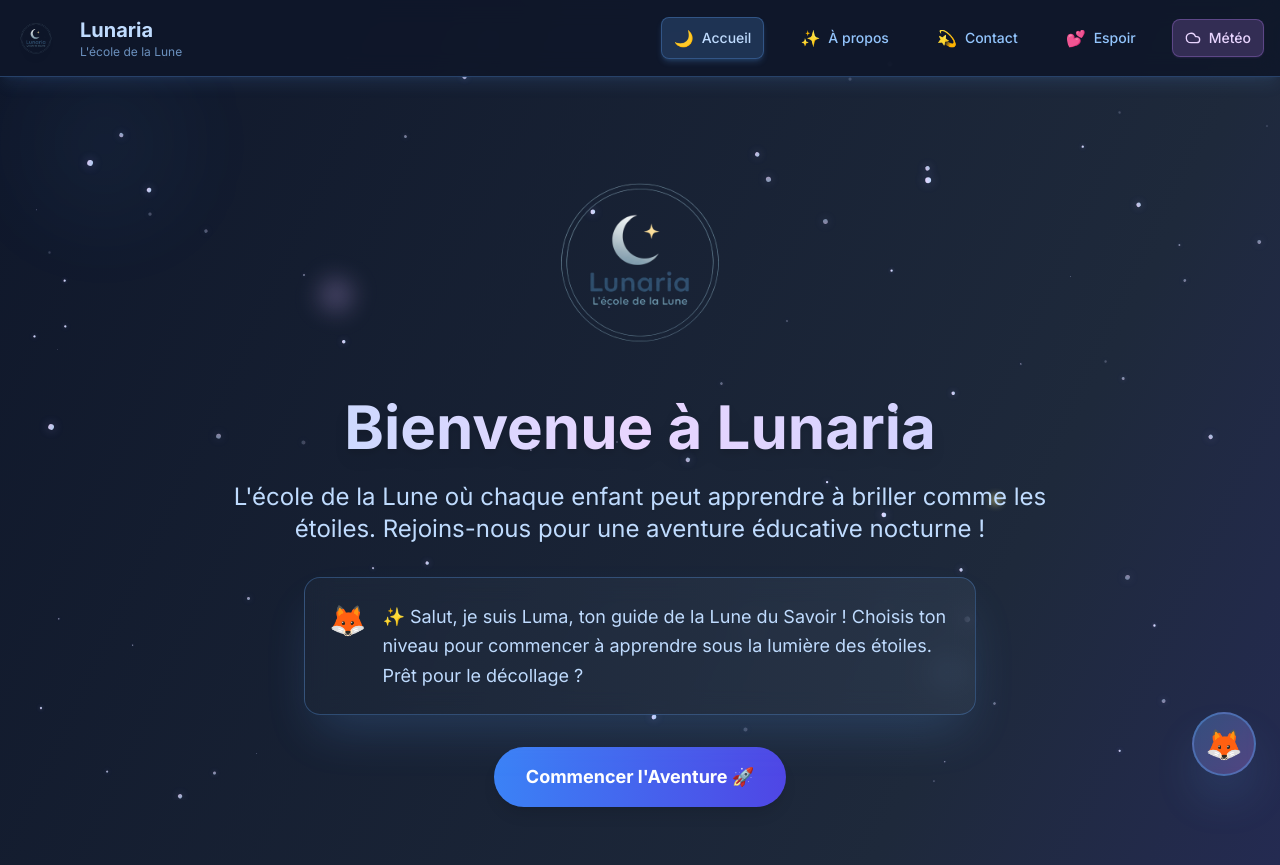
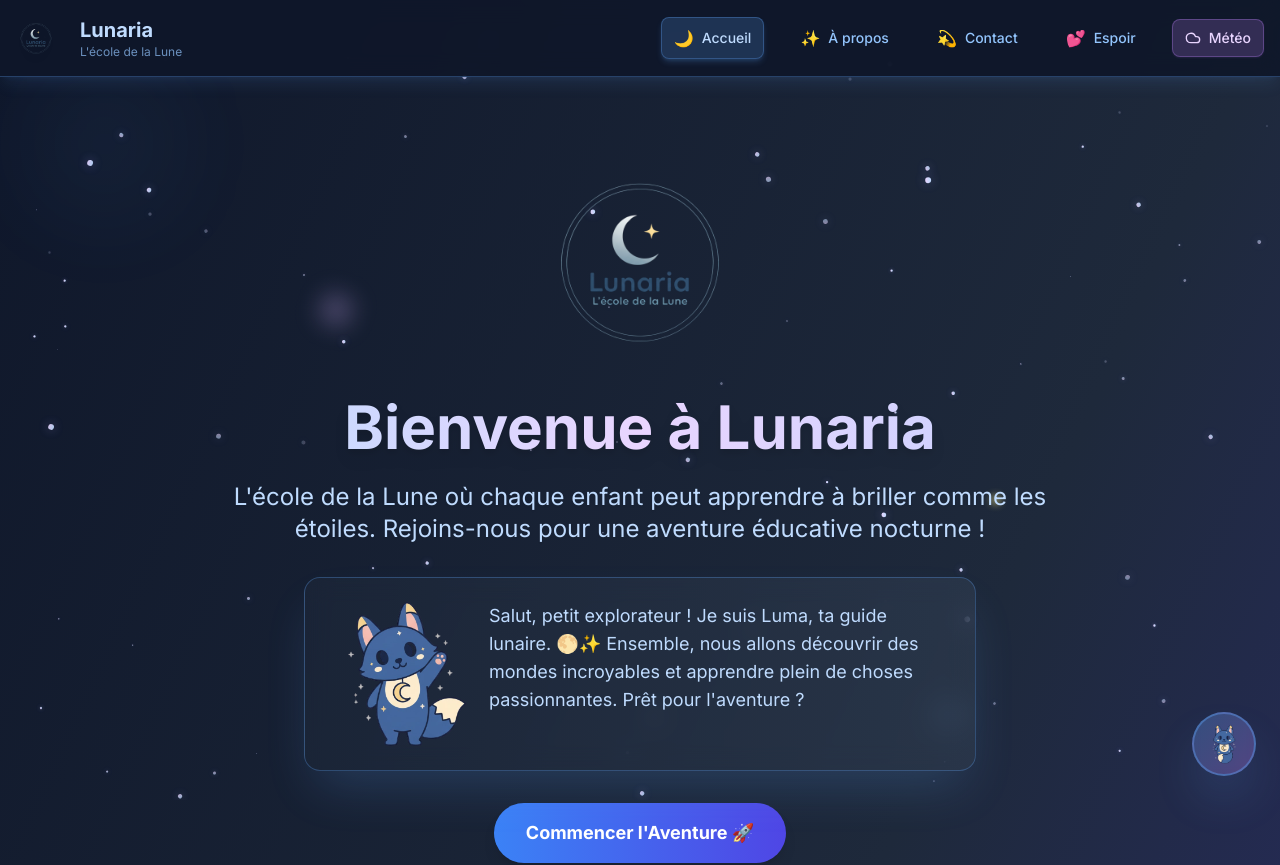
Before and after one commit to shihebamrii/lunaria, a React (Vite) app: page / in a window 1280 px wide. Shown: the top 865 px of the page. Built offline with nearby package versions, Linux system fonts and the light colour scheme; what @radix-ui/themes would draw is missing.

Commit message:
added img and other things

```diff
--- a/src/components/Mascot.tsx
+++ b/src/components/Mascot.tsx
@@ -152,7 +152,7 @@ const Mascot: React.FC = () => {
           y: { duration: 0.8 }
         }}
       >
-        🦊
+        <img src="/luma.png" alt="Mascot Luma" className="w-10 h-10 object-contain" />
       </motion.button>
     </div>
   );
--- a/src/pages/About.tsx
+++ b/src/pages/About.tsx
@@ -302,7 +302,7 @@ const About: React.FC = () => {
                   animate={{ y: [0, -5, 0], rotate: [0, 5, -5, 0] }}
                   transition={{ duration: 3, repeat: Infinity, ease: "easeInOut" }}
                 >
-                  🦊
+                  <img src="/luma.png" alt="Mascot Luma" className="w-10 h-10 object-contain" />
                 </motion.div>
                 <h2 className="text-2xl font-bold text-blue-200">
                   Rencontre Luma
--- a/src/pages/Home.tsx
+++ b/src/pages/Home.tsx
@@ -147,18 +147,21 @@ const Home: React.FC = () => {
               transition={{ delay: 0.5, duration: 0.8 }}
               className="bg-gradient-to-r from-slate-800/50 to-slate-700/50 backdrop-blur-md border border-blue-400/30 rounded-2xl p-6 max-w-2xl mx-auto shadow-2xl shadow-blue-400/20"
             >
-              <div className="flex items-start space-x-4">
+<div className="flex flex-col md:flex-row items-center md:items-start space-y-4 md:space-y-0 md:space-x-4">
   <motion.div
     animate={{ y: [0, -5, 0], rotate: [0, 5, -5, 0] }}
     transition={{ duration: 3, repeat: Infinity, ease: "easeInOut" }}
-                  className="text-3xl"
+    className="text-3xl flex-shrink-0"
   >
-                  🦊
+    <img
+      src="/luma-hey.png"
+      alt="Mascot Luma"
+      className="w-24 h-auto md:w-36 md:h-auto object-contain"
+    />
   </motion.div>
-                <div className="text-left">
-                  <p className="text-blue-200 text-lg leading-relaxed">
-                    ✨ Salut, je suis Luma, ton guide de la Lune du Savoir !
-                    Choisis ton niveau pour commencer à apprendre sous la lumière des étoiles. Prêt pour le décollage ?
+  <div className="text-center md:text-left">
+    <p className="text-blue-200 text-base md:text-lg leading-relaxed">
+      Salut, petit explorateur ! Je suis Luma, ta guide lunaire. 🌕✨ Ensemble, nous allons découvrir des mondes incroyables et apprendre plein de choses passionnantes. Prêt pour l'aventure ?
     </p>
   </div>
 </div>
```
Also changed, not shown: public/luma-hey.png (added), public/luma.png (added). Lines whose indentation alone changed are shown as unchanged.
